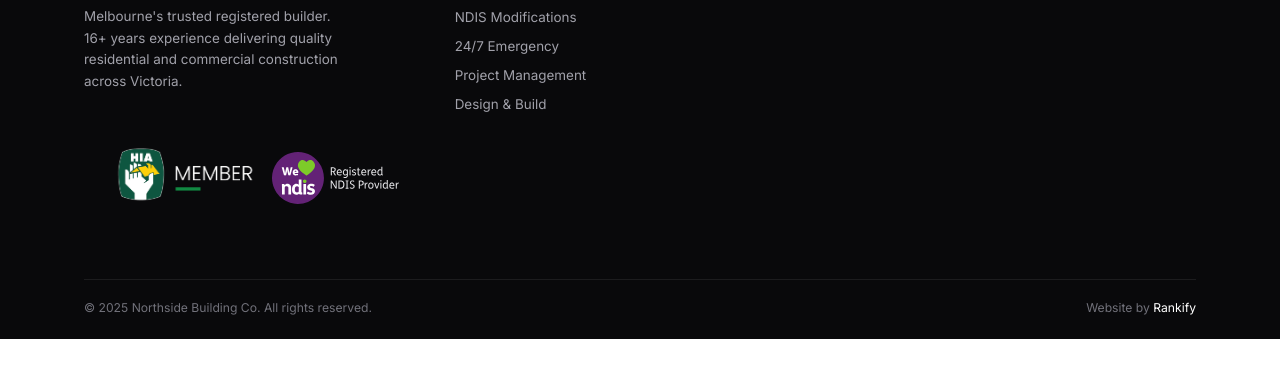
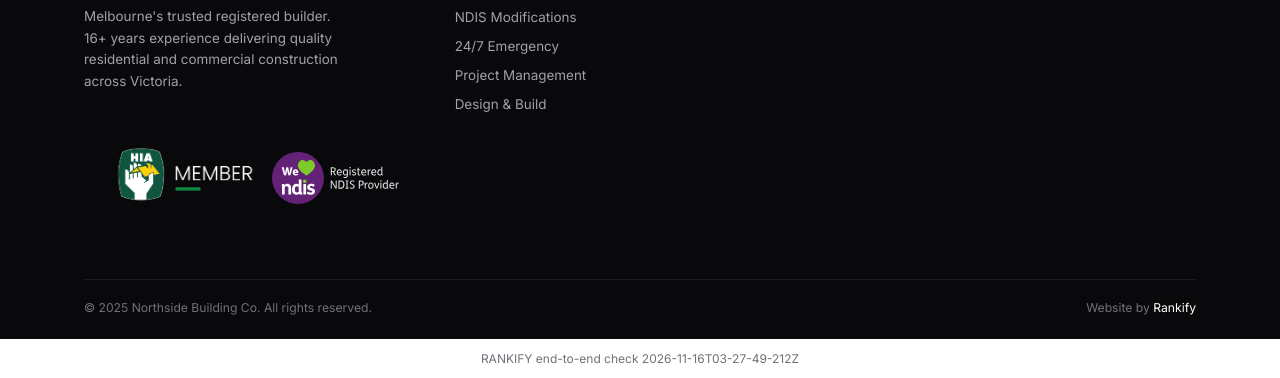
Before and after one commit to rankify-ops/prime-group-testing, a plain HTML site: page index.html in a window 1280 px wide. Shown: the part 7203-7581 px from the top of the page. Before the commit the page ends 7542 px from the top, so only its background shows below. Drawn offline with Linux system fonts and the light colour scheme.

Commit message:
Update: Added end-to-end check text to home page footer (#38)
Added a small line of text reading "RANKIFY end-to-end check 2026-11-16T03-27-49-212Z" right at the bottom of the home page, below the footer, using the exact wording requested.

Requested by Tom (testing) via RANKIFY Editor.
Approved by Tom (testing).
Request: http://localhost:3000/requests/0f5a5d39-0537-4afa-b0cb-5b8a0f7c863a

```diff
--- a/index.html
+++ b/index.html
@@ -437,6 +437,8 @@ height="0" width="0" style="display:none;visibility:hidden"></iframe></noscript>
   </div>
 </footer>
 
+<div style="text-align:center;padding:12px 0;color:var(--g500);font-size:.75rem">RANKIFY end-to-end check 2026-11-16T03-27-49-212Z</div>
+
 <div class="sticky"><a href="tel:0395551234" class="sc">&#128222; Call</a><a href="#quote-form" class="sq">Free Quote</a></div>
 
 
```
